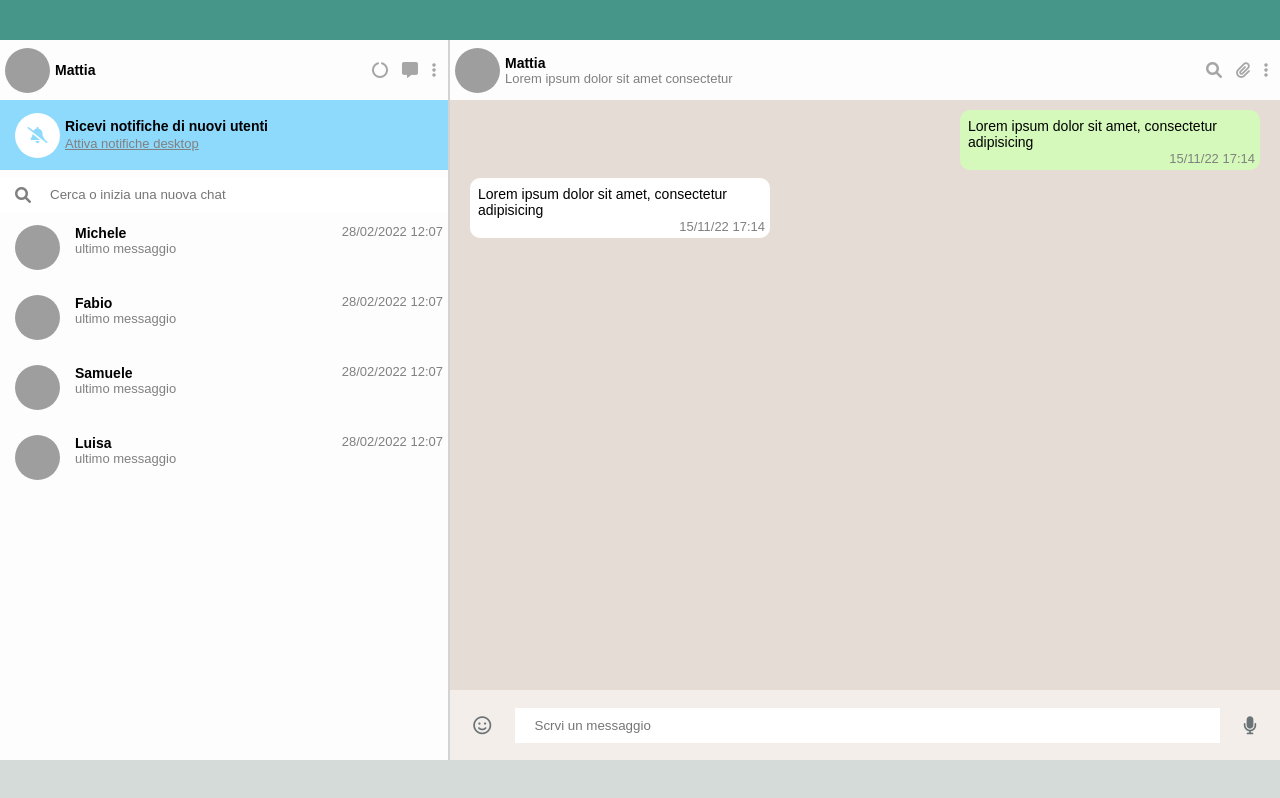
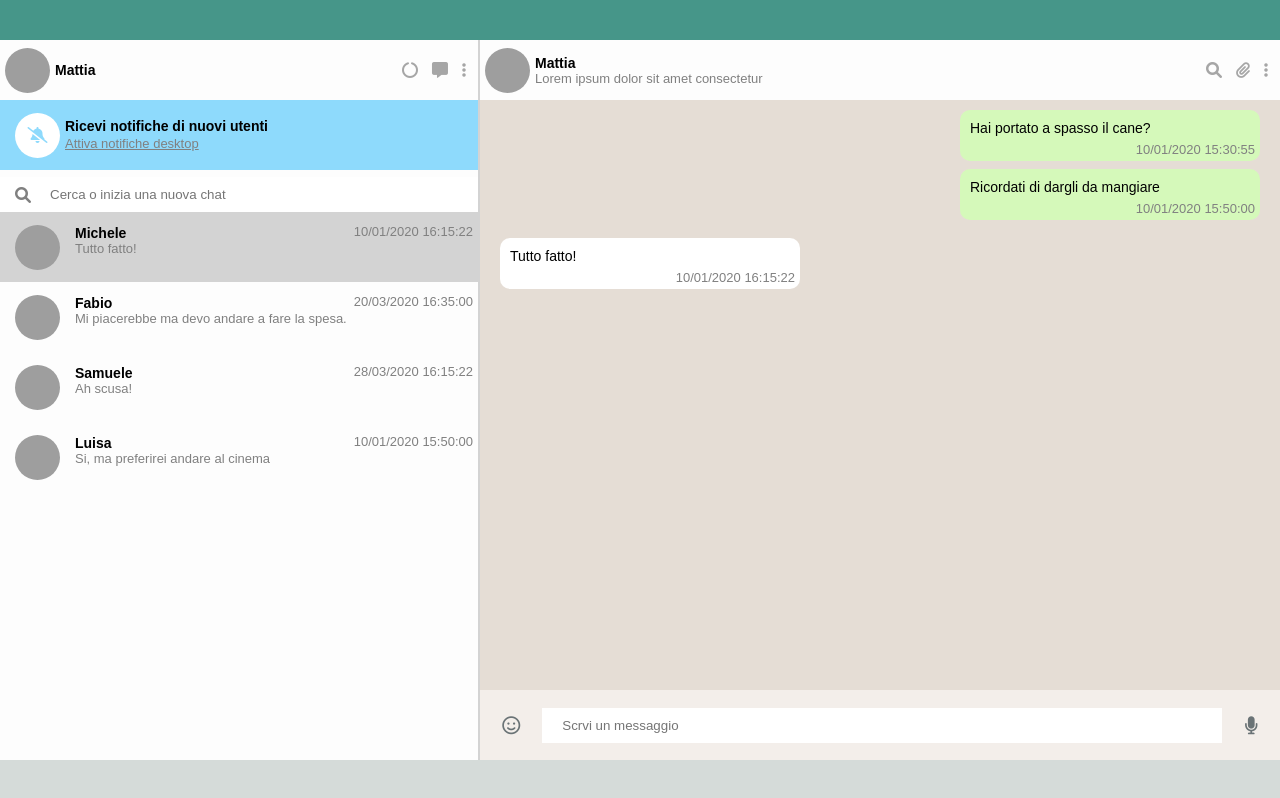
Before and after one commit to mattia099/js-html-css-boolzap, a plain HTML site: page index.html in a window 1280 px wide. Drawn offline with nearby package versions, Linux system fonts and the light colour scheme; grey boxes are pictures that could not be loaded.

Commit message:
milestone 2 completata

```diff
--- a/css/app.css
+++ b/css/app.css
@@ -19,7 +19,7 @@ main{
 }
 
 .sidebar{
-    width: 450px;
+    width: 480px;
     height: 100%;
     display: flex;
     flex-direction: column;
@@ -192,10 +192,11 @@ gap: 15px;
 
 .message{
     width: 300px;
-    height: 60px;
     border-radius: 10px;
     position: relative;
-    padding: 8px;
+    padding-bottom:25px;
+    padding-top:10px;
+    padding-left: 10px;
 }
 
 .message span{
@@ -207,3 +208,16 @@ gap: 15px;
 .message p{
     font-size: 14px;
 }
+
+.active{
+    background-color: lightgray;
+}
+
+.message.sent + .message.received,
+.message.received + .message.sent {
+    margin-top: 10px;
+}
+
+.message-wrapper > div{
+    display: contents;
+}
--- a/index.html
+++ b/index.html
@@ -40,17 +40,18 @@
                     <i class="fas fa-search"></i>
                 </div>
 
-                <div class="chat" v-for="(el,index) in contacts">
+                <div class="chat" v-for="(el,index) in contacts" :class=" currentIndex == index ? 'active' : '' " @click="showChat(index)">
                     <div class="chat-user">
                         <img src="https://picsum.photos/45/45" class="profile-img">
                         <div>
-                            <p class="profile-text">{{ el.name }}</p>
-                            <p class="sm-gray">ultimo messaggio</p>
+                            <p class="profile-text"> {{ el.name }} </p>
+                            <p class="sm-gray"> {{ el.messages[el.messages.length-1].text }} </p>
                         </div>
                     </div>
-                    <p class="date sm-gray">28/02/2022 12:07</p>
+                    <p class="date sm-gray">{{ el.messages[el.messages.length-1].date }}</p>
                 </div>
             </div>
+
         </div>
 
         <div class="chat-content">
@@ -69,14 +70,14 @@
                 </div>
             </div>
             <div class="message-wrapper">
-                <div class="message sent">
-                    <p>Lorem ipsum dolor sit amet, consectetur adipisicing</p>
-                    <span class="sm-gray">15/11/22 17:14</span>
+                <div v-for="(contact,index) in contacts" v-if="currentIndex==index">
+                    <div v-for="message in contact.messages" class="message"  :class="message.status=='sent' ? 'sent' : 'received' ">
+                        <p>{{message.text}}</p>
+                        <span class="sm-gray">{{message.date}}</span>
+                    </div>
                 </div>
-                <div class="message received">
-                    <p>Lorem ipsum dolor sit amet, consectetur adipisicing</p>
-                    <span class="sm-gray">15/11/22 17:14</span>
-                </div>
+
+
             </div>
             <div class="input-message">
                 <i class="far fa-smile"></i>
--- a/js/app.js
+++ b/js/app.js
@@ -5,7 +5,7 @@ const app = new Vue({
             {
             name: 'Michele',
             avatar: '_1',
-            visible: true,
+            visible: false,
             messages: [
             {
             date: '10/01/2020 15:30:55',
@@ -27,7 +27,7 @@ const app = new Vue({
             {
             name: 'Fabio',
             avatar: '_2',
-            visible: true,
+            visible: false,
             messages: [
             {
             date: '20/03/2020 16:30:00',
@@ -49,7 +49,7 @@ const app = new Vue({
             {
             name: 'Samuele',
             avatar: '_3',
-            visible: true,
+            visible: false,
             messages: [
             {
             date: '28/03/2020 10:10:40',
@@ -71,7 +71,7 @@ const app = new Vue({
             {
             name: 'Luisa',
             avatar: '_4',
-            visible: true,
+            visible: false,
             messages: [
             {
             date: '10/01/2020 15:30:55',
@@ -84,7 +84,16 @@ const app = new Vue({
             status: 'received'
             }
             ],
-            },
-            ]
+            }
+        ],
+
+        currentIndex : 0,
+    },
+
+    methods: {
+        showChat(index,visible){
+            this.currentIndex = index;
+            visible = true;
+        }
     }
 })
```
